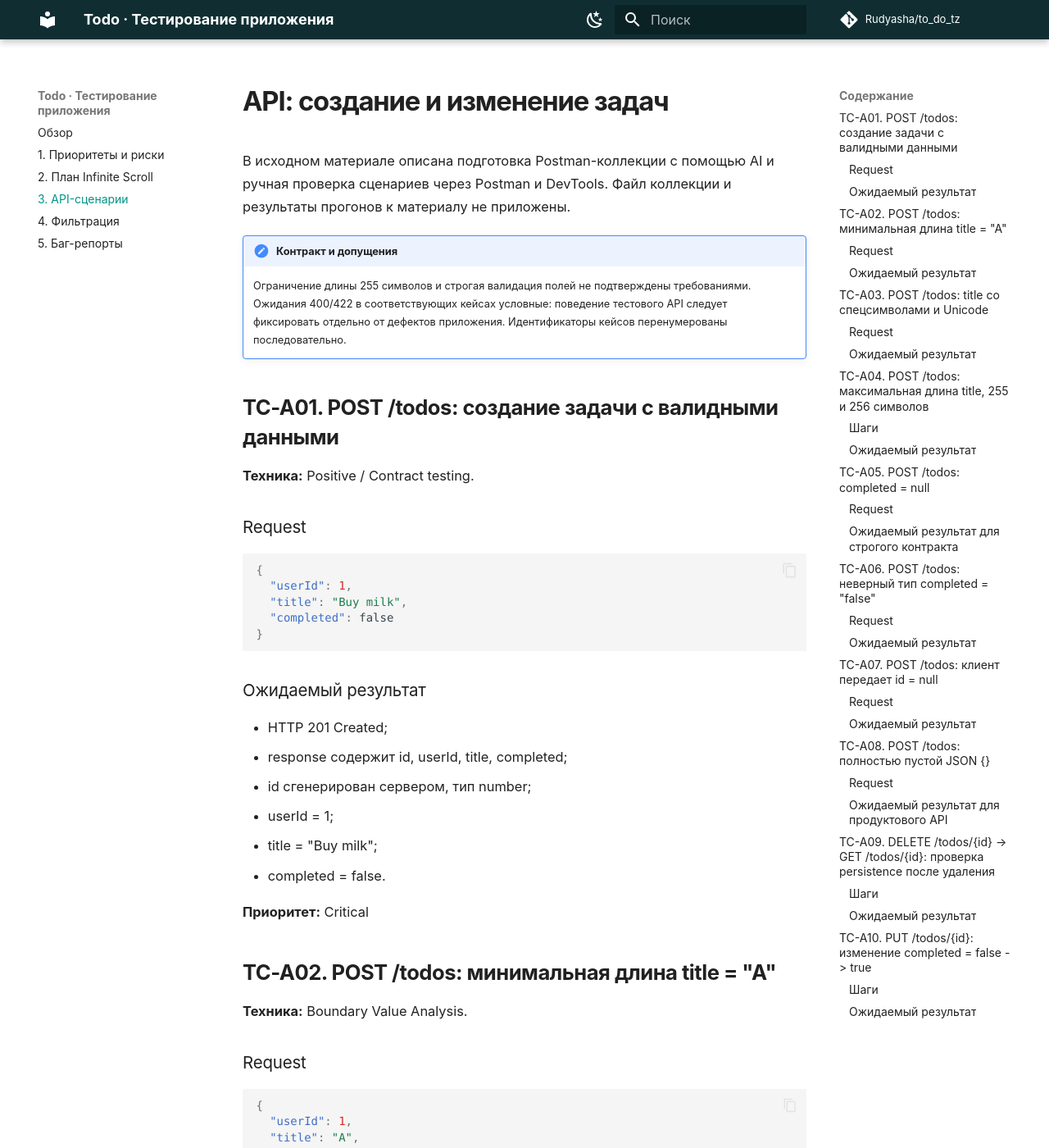
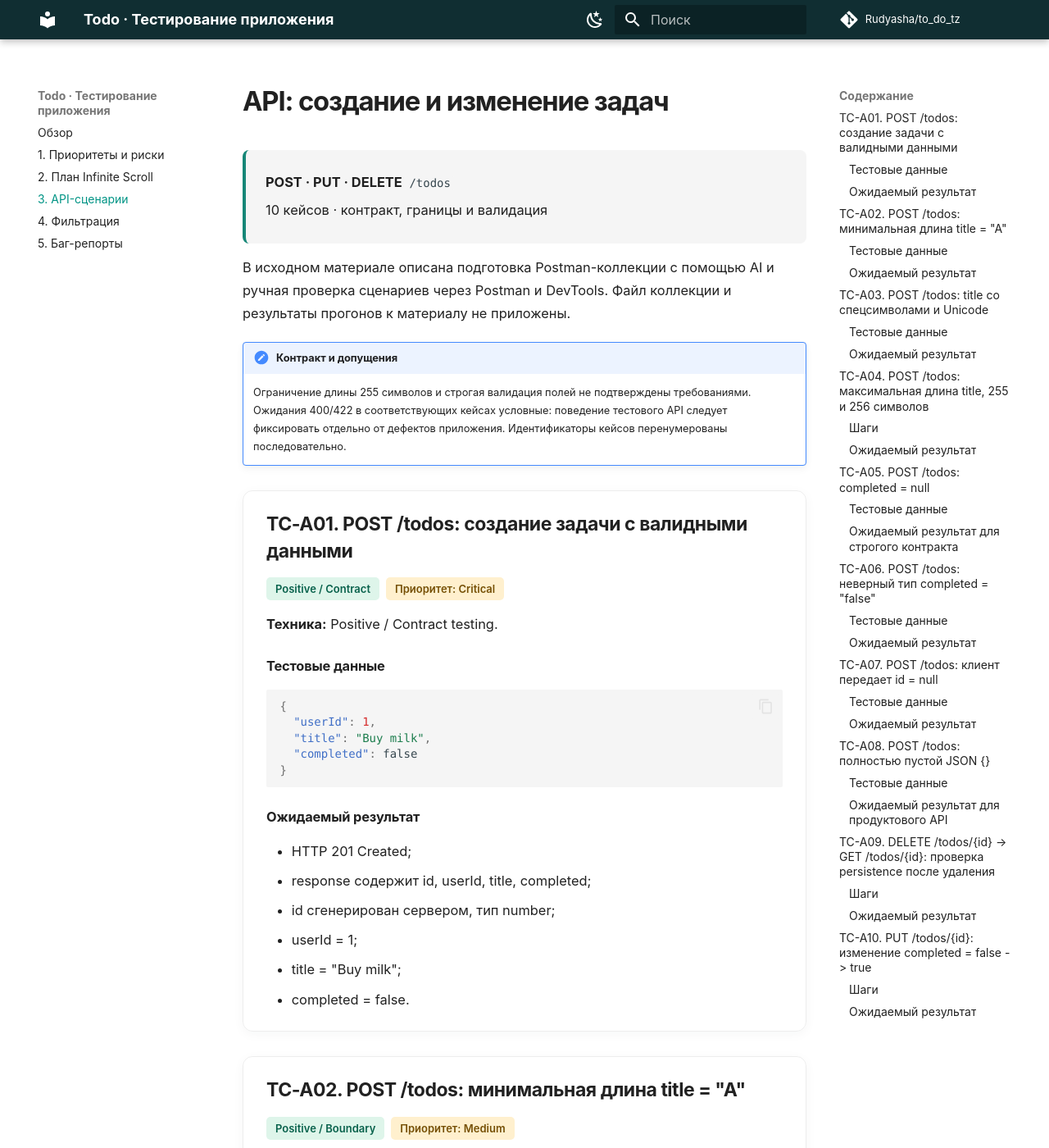
Before and after one commit to Rudyasha/to_do_tz, an MkDocs documentation site: the page built from docs/task-3.md, in a window 1280 px wide and 1400 px high. Shown: the whole window at 82% size. Built offline with MkDocs 1.6.1 and Material for MkDocs 9.7.7, drawn with Linux system fonts in a browser that asks for light colours; comment, search, counter and statistics services are not loaded; some of the changed text lies outside the part shown.

Commit message:
Style test cases and bug reports as reference cards

````diff
--- a/docs/assets/styles.css
+++ b/docs/assets/styles.css
@@ -29,3 +29,20 @@
 .md-typeset .case-tag.priority { color: #765005; background: #fff0ce; }
 @media (max-width: 600px) { .md-typeset .test-case { padding: .8rem; } }
 @media print { .md-typeset .test-case { break-inside: avoid; } }
+
+/* Shared report cards retain the reference layout in both color schemes. */
+.md-typeset .test-case { box-shadow: 0 3px 14px rgb(16 46 50 / 4%); }
+.md-typeset .test-case h2 { overflow-wrap: anywhere; line-height: 1.4; }
+.md-typeset .test-case > :last-child { margin-bottom: 0; }
+.md-typeset .case-tag.neutral { color: #285c83; background: #e8f1fb; }
+.md-typeset .bug-report { border-top: 3px solid #ba5961; }
+.md-typeset .result-panel { padding: .8rem 1rem; margin: 1rem 0; border-radius: 8px; border-left: 3px solid; }
+.md-typeset .result-panel h3 { margin-top: 0; }
+.md-typeset .result-panel > :last-child { margin-bottom: 0; }
+.md-typeset .result-panel.actual { border-color: #c35e68; background: rgb(195 94 104 / 7%); }
+.md-typeset .result-panel.expected { border-color: #168777; background: rgb(22 135 119 / 7%); }
+[data-md-color-scheme="slate"] .md-typeset .case-tag.positive { color: #a0e4c6; background: #203e35; }
+[data-md-color-scheme="slate"] .md-typeset .case-tag.negative { color: #ffb9bf; background: #482b33; }
+[data-md-color-scheme="slate"] .md-typeset .case-tag.priority { color: #f4d38b; background: #403820; }
+[data-md-color-scheme="slate"] .md-typeset .case-tag.neutral { color: #b5d9ff; background: #26394b; }
+@media (max-width: 600px) { .md-typeset .result-panel { padding: .7rem; } }
--- a/docs/task-3.md
+++ b/docs/task-3.md
@@ -1,19 +1,27 @@
 # API: создание и изменение задач
+
+<div class="suite-summary" markdown>
+
+**POST · PUT · DELETE** `/todos`
+
+10 кейсов · контракт, границы и валидация
+
+</div>
 
 В исходном материале описана подготовка Postman-коллекции с помощью AI и ручная проверка сценариев через Postman и DevTools. Файл коллекции и результаты прогонов к материалу не приложены.
 
 !!! note "Контракт и допущения"
     Ограничение длины 255 символов и строгая валидация полей не подтверждены требованиями. Ожидания 400/422 в соответствующих кейсах условные: поведение тестового API следует фиксировать отдельно от дефектов приложения. Идентификаторы кейсов перенумерованы последовательно.
 
+<div class="test-case" markdown>
 
 ## TC-A01. POST /todos: создание задачи с валидными данными
 
+<div class="case-tags"><span class="case-tag positive">Positive / Contract</span><span class="case-tag priority">Приоритет: Critical</span></div>
 
 **Техника:** Positive / Contract testing.
 
-
-### Request
-
+### Тестовые данные
 
 ```json
 {
@@ -22,7 +30,6 @@
   "completed": false
 }
 ```
-
 
 ### Ожидаемый результат
 
@@ -33,18 +40,17 @@
 - title = "Buy milk";
 - completed = false.
 
-**Приоритет:** Critical
+</div>
 
-
+<div class="test-case" markdown>
 
 ## TC-A02. POST /todos: минимальная длина title = "A"
 
+<div class="case-tags"><span class="case-tag positive">Positive / Boundary</span><span class="case-tag priority">Приоритет: Medium</span></div>
 
 **Техника:** Boundary Value Analysis.
 
-
-### Request
-
+### Тестовые данные
 
 ```json
 {
@@ -54,7 +60,6 @@
 }
 ```
 
-
 ### Ожидаемый результат
 
 - HTTP 201 Created;
@@ -62,21 +67,19 @@
 - title = "A";
 - остальные поля соответствуют request.
 
-**Приоритет:** Medium
-
-
 **Заметка:** Граничная проверка применима после подтверждения минимальной длины 1.
 
+</div>
 
+<div class="test-case" markdown>
 
 ## TC-A03. POST /todos: title со спецсимволами и Unicode
 
+<div class="case-tags"><span class="case-tag positive">Positive / Unicode</span><span class="case-tag priority">Приоритет: Medium</span></div>
 
 **Техника:** Equivalence Partitioning.
 
-
-### Request
-
+### Тестовые данные
 
 ```json
 {
@@ -86,7 +89,6 @@
 }
 ```
 
-
 ### Ожидаемый результат
 
 - HTTP 201 Created;
@@ -94,22 +96,19 @@
 - Unicode и спецсимволы не повреждены;
 - userId и completed не изменены.
 
-**Приоритет:** Medium
-
-
 **Заметка:** Ожидание применимо, если специальные символы разрешены требованиями.
 
+</div>
 
-
+<div class="test-case" markdown>
 
 ## TC-A04. POST /todos: максимальная длина title, 255 и 256 символов
 
+<div class="case-tags"><span class="case-tag neutral">Exploratory / Boundary</span><span class="case-tag priority">Приоритет: Medium</span></div>
 
 **Техника:** Boundary Value Analysis.
 
-
 **Предусловие:** максимальная длина не определена требованиями. Для проверки используется допущение maxLength = 255.
-
 
 ### Шаги
 
@@ -126,20 +125,19 @@
 - ожидается HTTP 400 или 422, если ограничение 255 поддерживается backend.
 - Если оба запроса возвращают 201, фиксируется, что API не применяет предполагаемое ограничение длины.
 
-**Приоритет:** Medium
-
 Это exploratory boundary check: граница 255 не подтверждена требованиями.
 
+</div>
 
+<div class="test-case" markdown>
 
 ## TC-A05. POST /todos: completed = null
 
+<div class="case-tags"><span class="case-tag negative">Negative / Validation</span><span class="case-tag priority">Приоритет: High</span></div>
 
 **Техника:** Type validation / Negative testing.
 
-
-### Request
-
+### Тестовые данные
 
 ```json
 {
@@ -149,25 +147,23 @@
 }
 ```
 
-
 ### Ожидаемый результат для строгого контракта
 
 - HTTP 400 или 422;
 - Todo с completed = null не создается.
 - Применимо при обязательном boolean-поле completed.
 
-**Приоритет:** High
+</div>
 
-
+<div class="test-case" markdown>
 
 ## TC-A06. POST /todos: неверный тип completed = "false"
 
+<div class="case-tags"><span class="case-tag negative">Negative / Validation</span><span class="case-tag priority">Приоритет: High</span></div>
 
 **Техника:** Type validation.
 
-
-### Request
-
+### Тестовые данные
 
 ```json
 {
@@ -177,26 +173,23 @@
 }
 ```
 
-
 ### Ожидаемый результат
 
 - HTTP 400 или 422 для типизированного API;
 - строковое значение "false" не должно интерпретироваться как корректный boolean.
 - Если API возвращает 201, фиксируется отсутствие schema validation.
 
-**Приоритет:** High
+</div>
 
-
-
+<div class="test-case" markdown>
 
 ## TC-A07. POST /todos: клиент передает id = null
 
+<div class="case-tags"><span class="case-tag neutral">Contract / Field ownership</span><span class="case-tag priority">Приоритет: High</span></div>
 
 **Техника:** Contract / Field ownership testing.
 
-
-### Request
-
+### Тестовые данные
 
 ```json
 {
@@ -207,7 +200,6 @@
 }
 ```
 
-
 ### Ожидаемый результат
 
 - клиентский id = null не должен использоваться как ID созданной задачи;
@@ -215,23 +207,21 @@
 - либо API отклоняет передачу server-managed поля с HTTP 400/422;
 - успешная сущность не должна иметь id = null.
 
-**Приоритет:** High
+</div>
 
-
+<div class="test-case" markdown>
 
 ## TC-A08. POST /todos: полностью пустой JSON {}
 
+<div class="case-tags"><span class="case-tag negative">Negative / Required fields</span><span class="case-tag priority">Приоритет: High</span></div>
 
 **Техника:** Negative testing / Required fields validation.
 
-
-### Request
-
+### Тестовые данные
 
 ```json
 {}
 ```
-
 
 ### Ожидаемый результат для продуктового API
 
@@ -240,17 +230,17 @@
 - server-generated id не должен означать создание валидной Todo без title, userId и completed.
 - Если JSONPlaceholder возвращает 201 Created, это фиксируется как существенное ограничение тестового API: обязательные поля и бизнес-контракт на стороне сервера не валидируются.
 
-**Приоритет:** High
+</div>
 
+<div class="test-case" markdown>
 
 ## TC-A09. DELETE /todos/{id} -> GET /todos/{id}: проверка persistence после удаления
 
+<div class="case-tags"><span class="case-tag neutral">Integration / Persistence</span><span class="case-tag priority">Приоритет: High</span></div>
 
 **Техника:** CRUD consistency, Integration Testing.
 
-
 **Предусловие:** задача с id = 1 доступна через API.
-
 
 ### Шаги
 
@@ -271,17 +261,17 @@
 - задача с id = 1 снова присутствует;
 - userId, id, title, completed соответствуют исходному объекту.
 
-**Приоритет:** High
+</div>
 
+<div class="test-case" markdown>
 
 ## TC-A10. PUT /todos/{id}: изменение completed = false -> true
 
+<div class="case-tags"><span class="case-tag positive">Positive / State transition</span><span class="case-tag priority">Приоритет: Critical</span></div>
 
 **Техника:** State Transition Testing, Contract Testing.
 
-
 **Предусловие:** существует задача:
-
 
 ```json
 {
@@ -291,7 +281,6 @@
   "completed": false
 }
 ```
-
 
 ### Шаги
 
@@ -318,4 +307,4 @@
 - типы всех полей соответствуют контракту;
 - изменено только поле completed.
 
-**Приоритет:** Critical
+</div>
````
Also changed, not shown: docs/task-4.md (+32 -34 lines), docs/task-5.md (+41 -34 lines).
